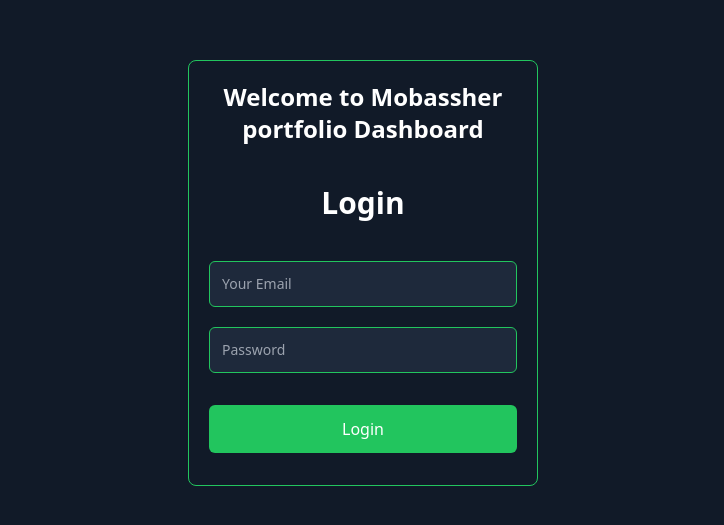
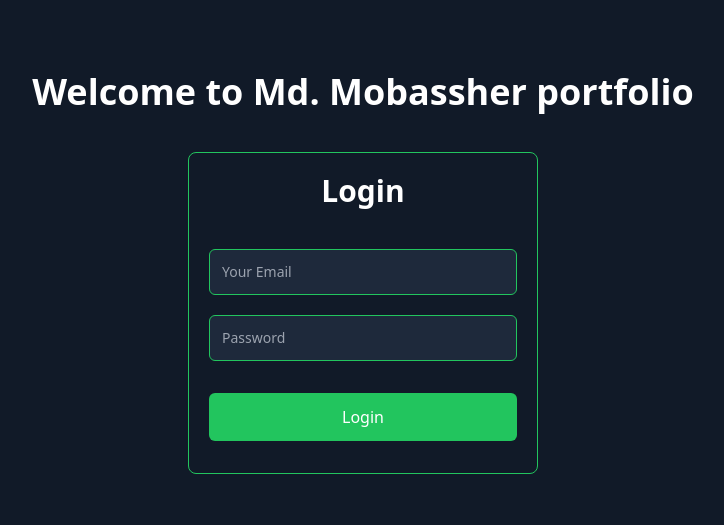
Before and after one commit to Md-Mobassher/Mobassher-Portfolio-Dashboard, a React (Vite) app: page /login in a window 1280 px wide. Shown: the part 127-652 px from the top of the page, without its empty margins (277-1001 px from the left). Built offline with nearby package versions, Linux system fonts and the light colour scheme.

Commit message:
login page updated

```diff
--- a/src/Pages/Login/Login.tsx
+++ b/src/Pages/Login/Login.tsx
@@ -34,11 +34,11 @@ const Login = () => {
   };
 
   return (
-    <div className="min-h-screen flex justify-center items-center bg-[#111A28] text-white">
+    <div className="min-h-screen justify-center items-center bg-[#111A28] text-white flex flex-col">
+      <h2 className="lg:text-4xl md:text-3xl text-2xl font-bold text-center mb-10">
+        Welcome to Md. Mobassher portfolio
+      </h2>
       <div className="w-[350px] border border-green-500 rounded-lg p-5 pb-8">
-        <h2 className="text-2xl font-bold text-center mb-10">
-          Welcome to Mobassher portfolio Dashboard
-        </h2>
         <h2 className="text-3xl font-bold text-center mb-10">Login</h2>
         <form onSubmit={handleSubmit(onSubmit)}>
           <div className="form-control">
@@ -94,7 +94,7 @@ const Login = () => {
 
           <div className="w-full mt-2 hover:text-white">
             <input
-              className="btn px-10 w-full bg-green-500 mt-6 p-3 rounded-md hover:bg-green-400 border-0 text-center text-white "
+              className="btn px-10 w-full bg-green-500 mt-6 p-3 rounded-md hover:bg-green-400 border-0 text-center text-white cursor-pointer"
               type="submit"
               value="Login"
             />
```
